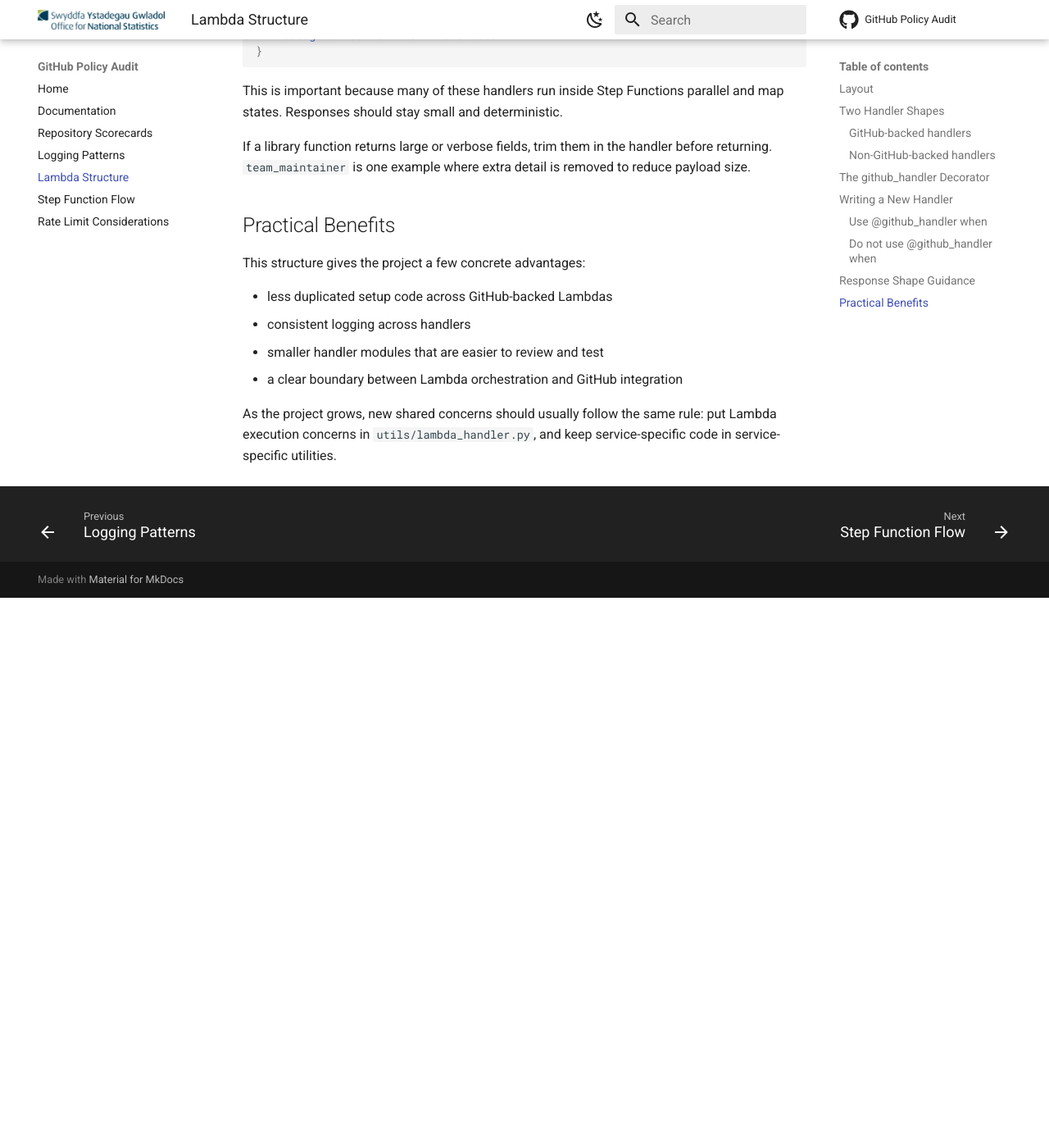
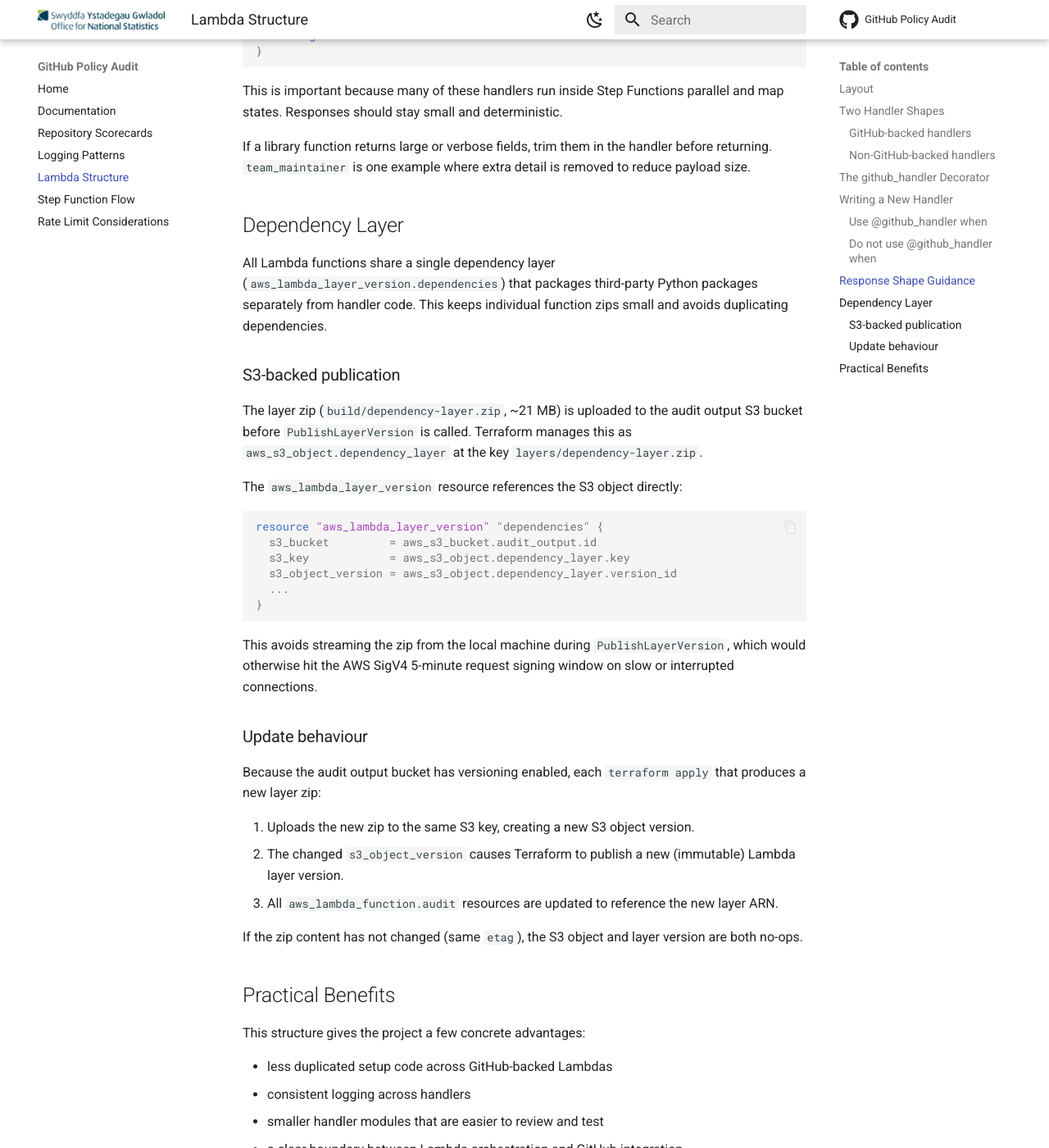
Before and after one commit to ONS-Innovation/keh-github-policy-audit, an MkDocs documentation site: the page built from docs/lambda-structure.md, in a window 1280 px wide and 1400 px high, scrolled down 3575 px. Shown: the whole window at 82% size. Built offline with MkDocs 1.6.1 and Material for MkDocs 9.7.7, drawn with Linux system fonts in a browser that asks for light colours; comment, search, counter and statistics services are not loaded; before the commit the page ends 4304 px from its top, so only the background shows below that.

Commit message:
fix(infra): push dependency layer to S3
- Ensures deployment works on slow internet
- Common Pattern: https://docs.aws.amazon.com/lambda/latest/dg/creating-deleting-layers.html

````diff
--- a/docs/lambda-structure.md
+++ b/docs/lambda-structure.md
@@ -134,6 +134,37 @@ This is important because many of these handlers run inside Step Functions paral
 
 If a library function returns large or verbose fields, trim them in the handler before returning. `team_maintainer` is one example where extra detail is removed to reduce payload size.
 
+## Dependency Layer
+
+All Lambda functions share a single dependency layer (`aws_lambda_layer_version.dependencies`) that packages third-party Python packages separately from handler code. This keeps individual function zips small and avoids duplicating dependencies.
+
+### S3-backed publication
+
+The layer zip (`build/dependency-layer.zip`, ~21 MB) is uploaded to the audit output S3 bucket before `PublishLayerVersion` is called. Terraform manages this as `aws_s3_object.dependency_layer` at the key `layers/dependency-layer.zip`.
+
+The `aws_lambda_layer_version` resource references the S3 object directly:
+
+```hcl
+resource "aws_lambda_layer_version" "dependencies" {
+  s3_bucket         = aws_s3_bucket.audit_output.id
+  s3_key            = aws_s3_object.dependency_layer.key
+  s3_object_version = aws_s3_object.dependency_layer.version_id
+  ...
+}
+```
+
+This avoids streaming the zip from the local machine during `PublishLayerVersion`, which would otherwise hit the AWS SigV4 5-minute request signing window on slow or interrupted connections.
+
+### Update behaviour
+
+Because the audit output bucket has versioning enabled, each `terraform apply` that produces a new layer zip:
+
+1. Uploads the new zip to the same S3 key, creating a new S3 object version.
+2. The changed `s3_object_version` causes Terraform to publish a new (immutable) Lambda layer version.
+3. All `aws_lambda_function.audit` resources are updated to reference the new layer ARN.
+
+If the zip content has not changed (same `etag`), the S3 object and layer version are both no-ops.
+
 ## Practical Benefits
 
 This structure gives the project a few concrete advantages:
````
Also changed, not shown: 5 other files.
